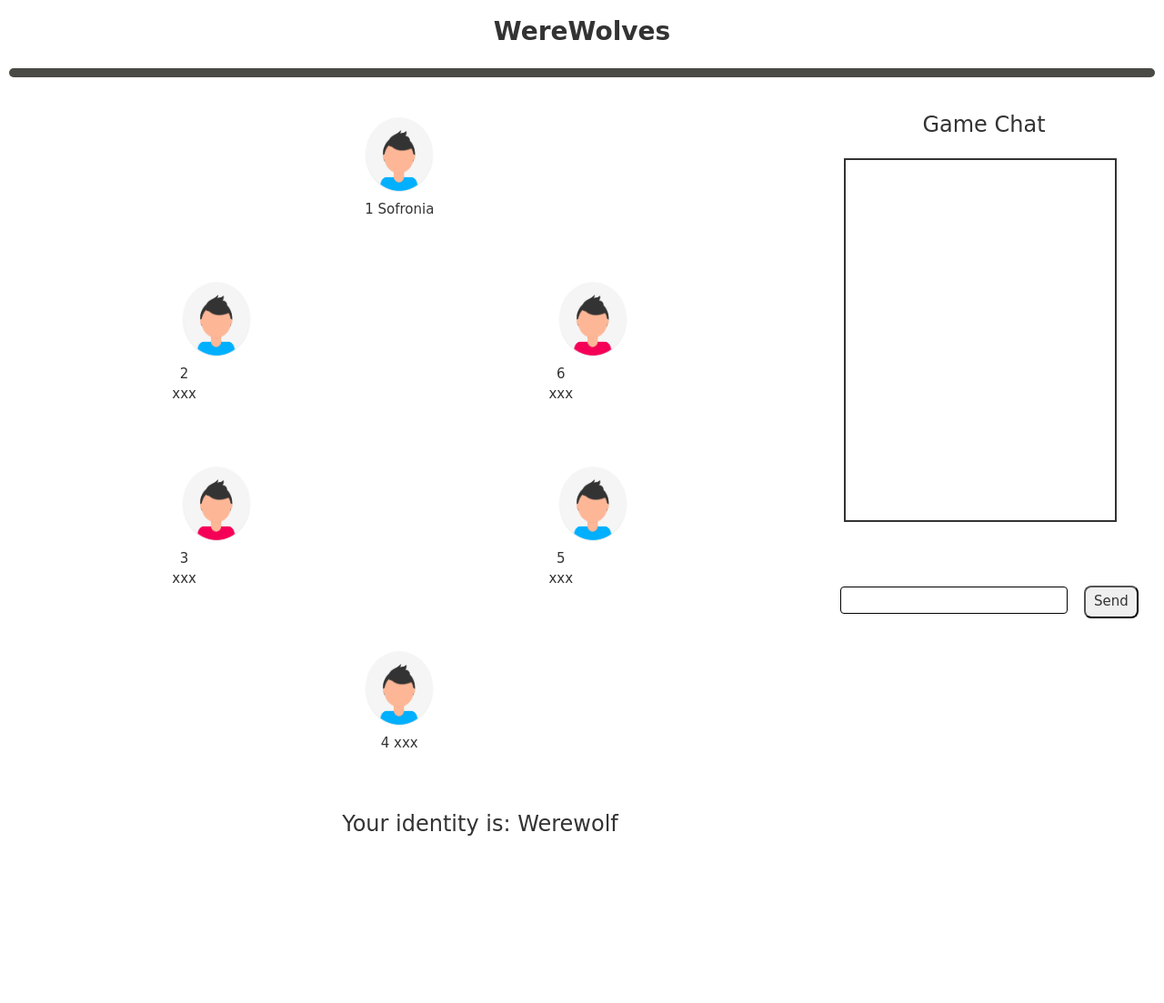
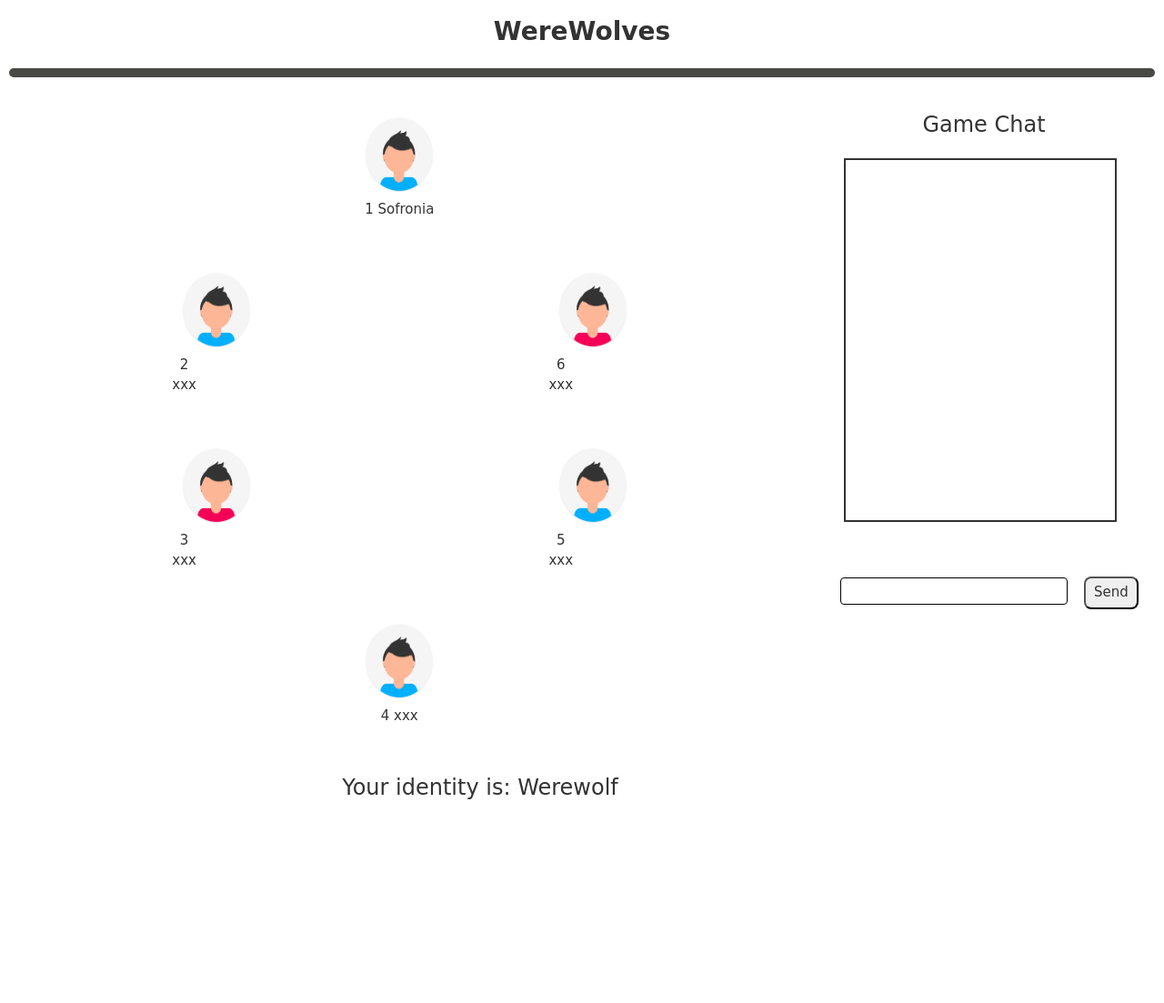
Before and after one commit to shujingl-2020/werewolves, a Django app: page /werewolves/game in a window 1280 px wide. Shown: the whole page at 91% size. After the commit the page ends 879 px from the top, so only its background shows below. Run offline with Django 3.2, Linux system fonts and the light colour scheme; some libraries are stand-ins or nearby versions.

Commit message:
updated game page css
updated game page css

```diff
--- a/werewolves/static/werewolves/base.css
+++ b/werewolves/static/werewolves/base.css
@@ -95,7 +95,7 @@ img {
 .row {
    margin-left: 0px !important;
    margin-right: 0px !important;
-   margin-bottom: 60px;
+   margin-bottom: 50px;
 }
 
 #chatbox {
```
